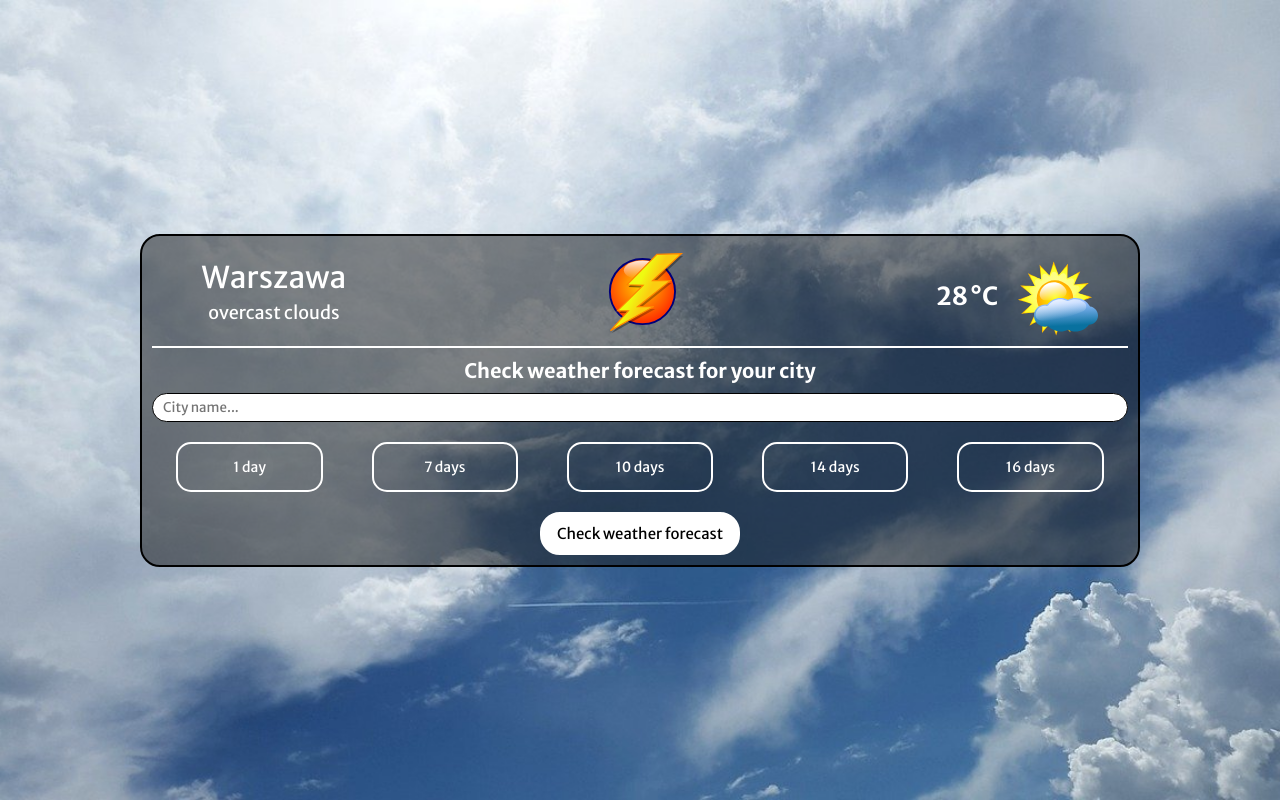
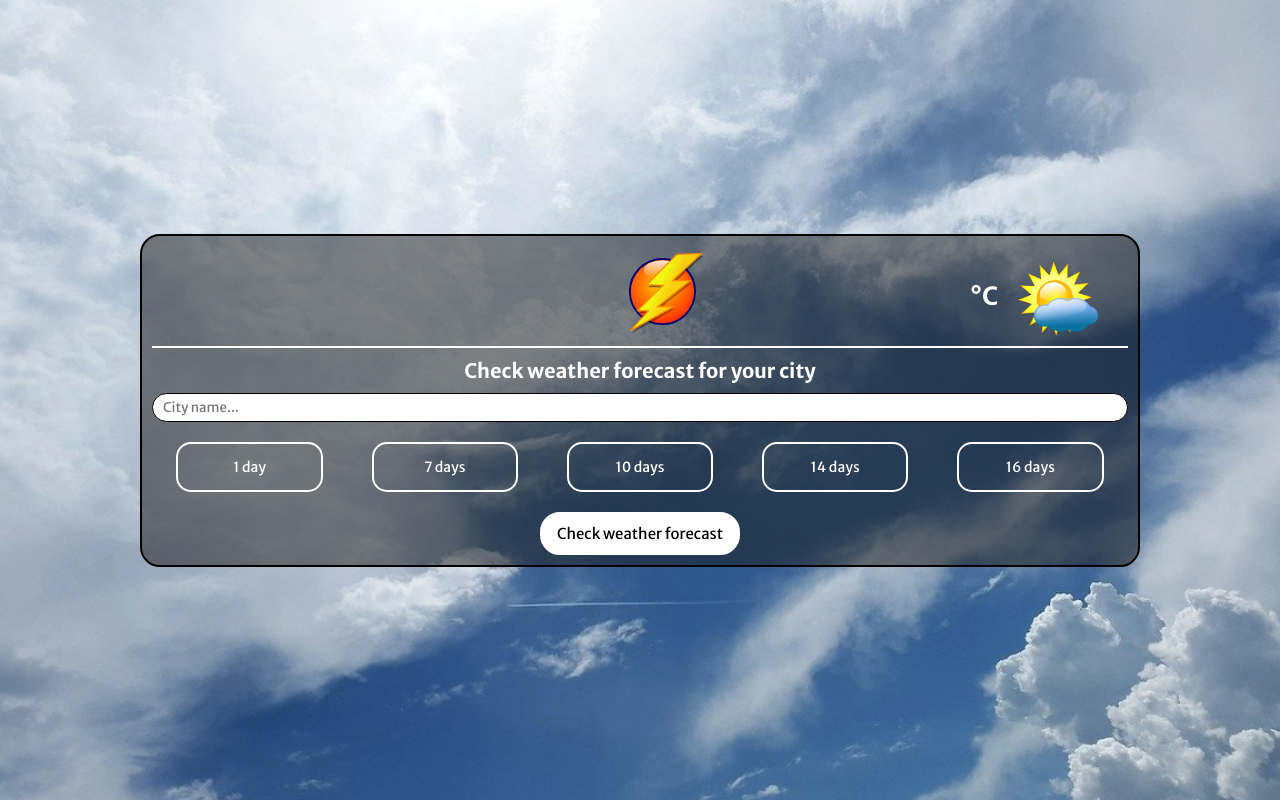
Before and after one commit to damian08k/ts-weather-app, a website built with webpack: page src/index.html in a window 1280 px wide. Built offline with nearby package versions, Linux system fonts and the light colour scheme; no server answers.

Commit message:
Remove default values from weather information blocks

```diff
--- a/src/index.html
+++ b/src/index.html
@@ -25,14 +25,12 @@
                         />
                     </h1>
                     <div class="header__city-info">
-                        <h2 class="header__city-name" data-city>Warszawa</h2>
-                        <p class="header__weather-description" data-weather-description>
-                            overcast clouds
-                        </p>
+                        <h2 class="header__city-name" data-city></h2>
+                        <p class="header__weather-description" data-weather-description></p>
                     </div>
                     <div class="header__weather-info">
                         <h2 class="header__temp">
-                            <span class="header__deg-value" data-temperature>28</span>&deg;C
+                            <span class="header__deg-value" data-temperature></span>&deg;C
                         </h2>
                         <img
                             src="assets/cloudy_sunny.svg"
```
